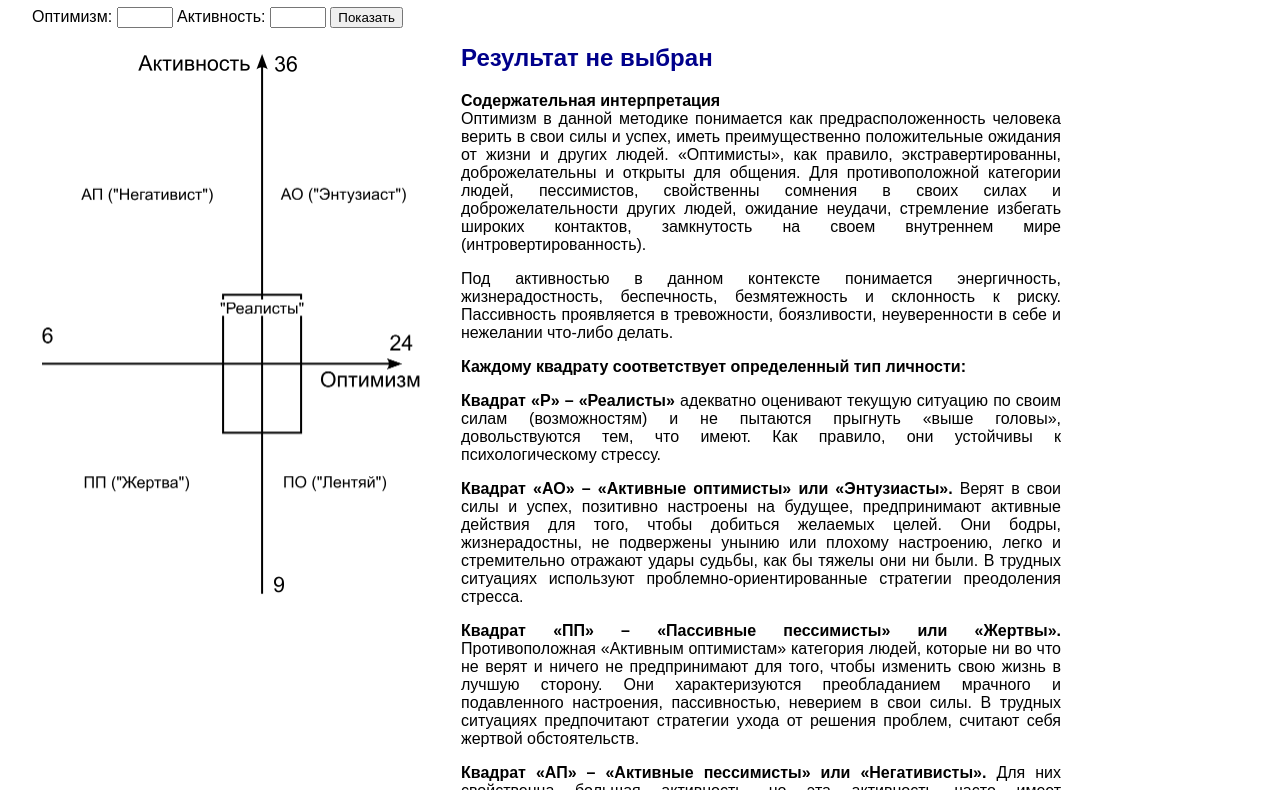
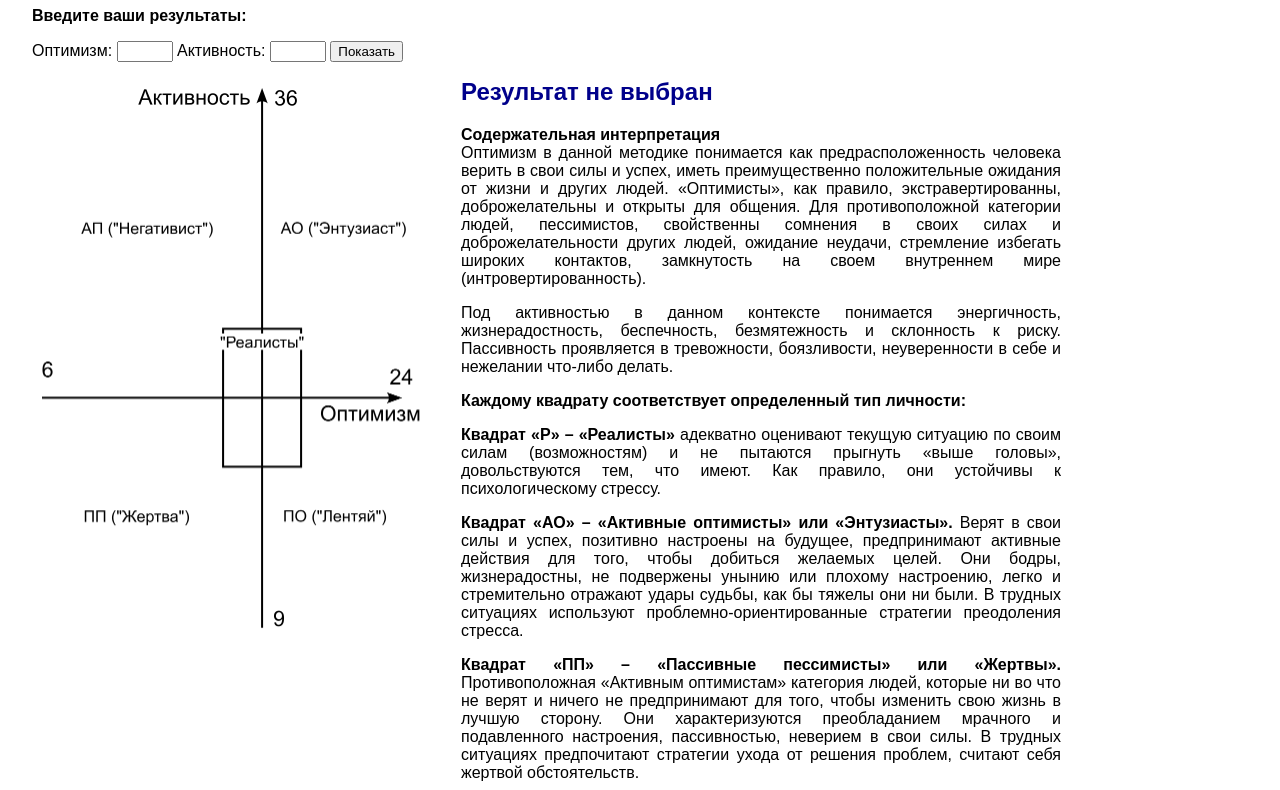
Before and after one commit to nightskylark/survey-result, a plain HTML site: page index.html in a window 1280 px wide. Shown: the part 105-895 px from the top of the page. Drawn offline with Linux system fonts and the light colour scheme.

Commit message:
Add instruction

```diff
--- a/index.html
+++ b/index.html
@@ -68,6 +68,7 @@
   <h1>Карта типов личности</h1>
 
   <div class="input-block">
+    <p><strong>Введите ваши результаты:</strong></p>
     <label>Оптимизм: <input type="number" id="xInput" min="6" max="24" step="1" /></label>
     <label>Активность: <input type="number" id="yInput" min="9" max="36" step="1" /></label>
     <button onclick="plotDot()">Показать</button>
```
